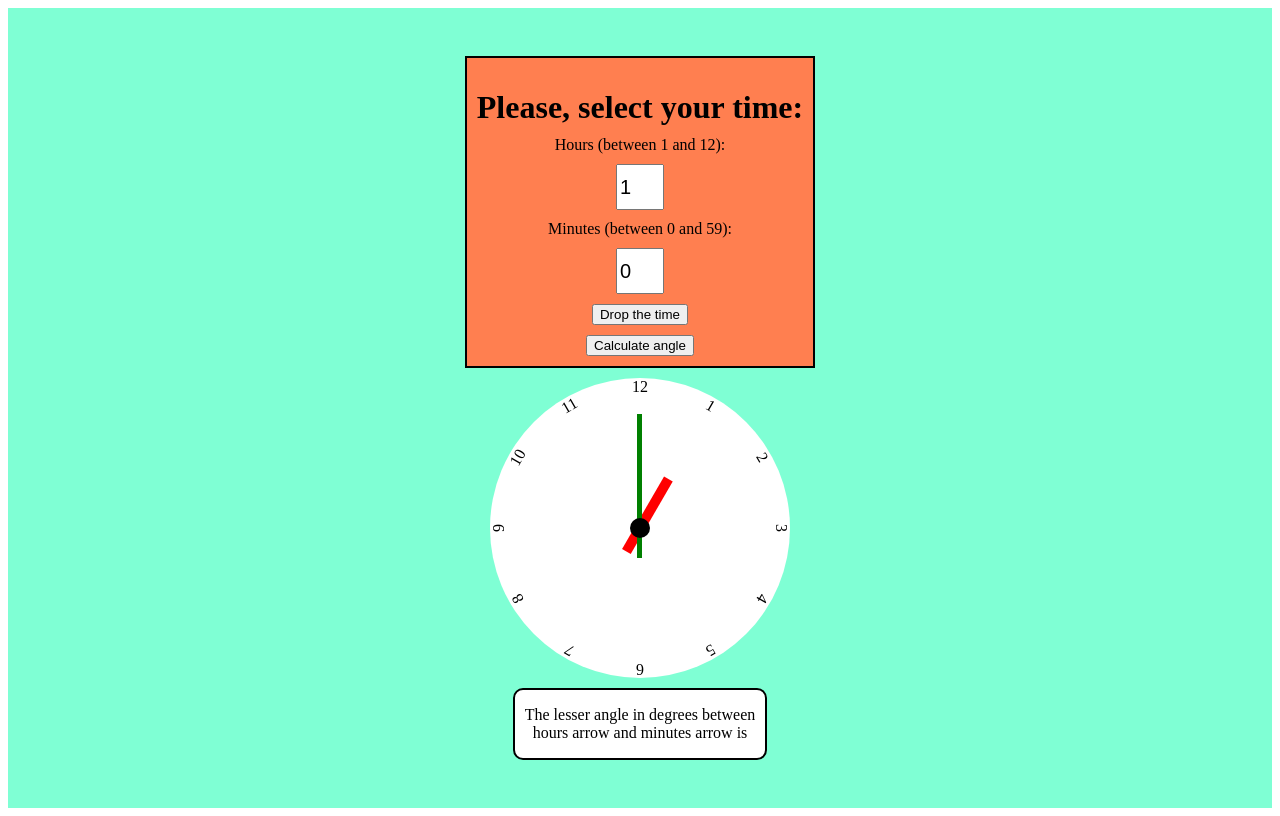
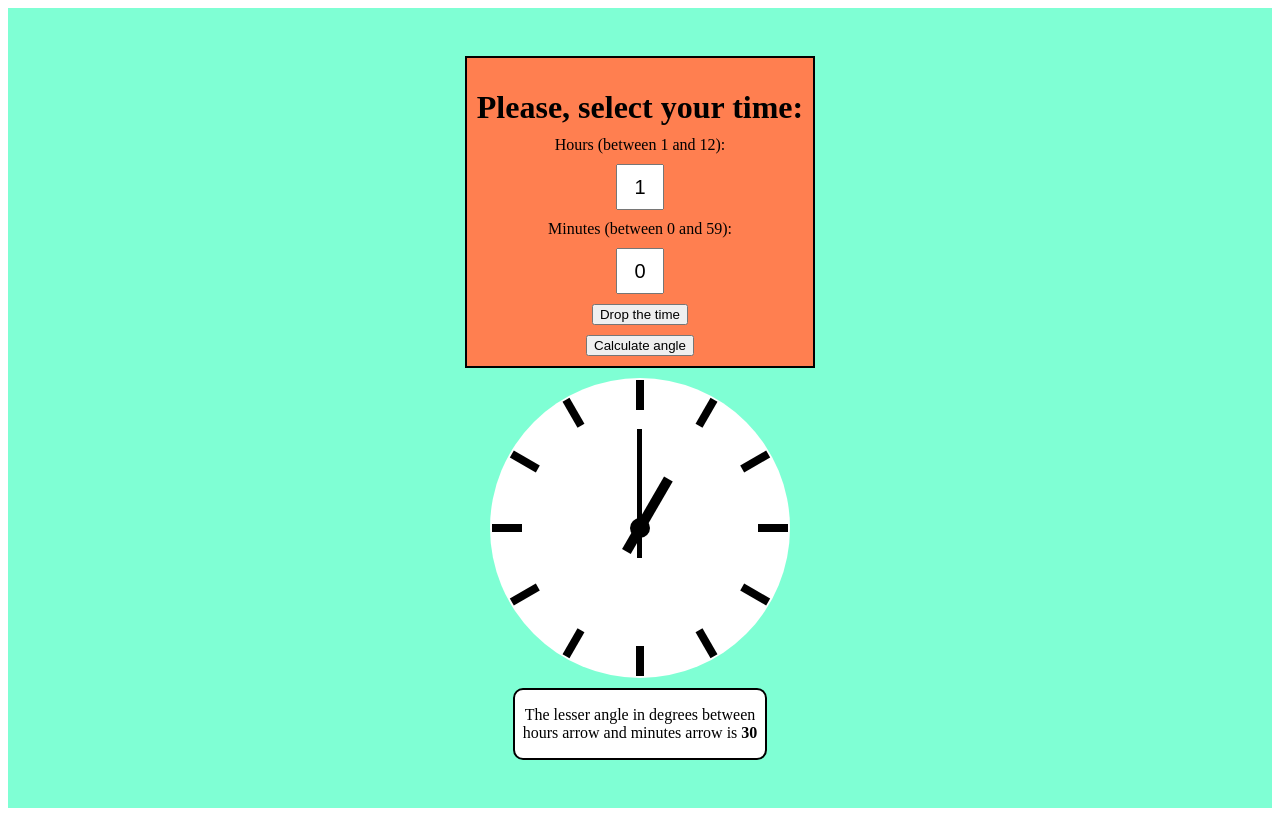
Before and after one commit to Vital188/Clock, a React (Create React App) app: page / in a window 1280 px wide. Built offline with nearby package versions, Linux system fonts and the light colour scheme.

Commit message:
clock style angle calculation

```diff
--- a/src/App.css
+++ b/src/App.css
@@ -1,8 +1,6 @@
 .App {
   text-align: center;
 }
-
-
 
 .App-header {
   background-color: aquamarine;
@@ -11,13 +9,13 @@
   align-items: center;
   justify-content: center;
   flex-direction: column;
-
 }
 
 input {
   width: 40px;
   height: 40px;
   font-size: 20px;
+  text-align: center;
 }
 
 .time {
@@ -44,12 +42,11 @@ input {
   position:absolute;
   width: 100%;
   height: 100%;
-  text-align: center;
   color: black;
   transform: rotate(var(rotate));
 }
 
-/* .number4 {
+/* .line {
   width: 25px;
   height: 5px;
   background-color: rgb(8, 8, 111);
@@ -107,7 +104,7 @@ input {
   left: 48%;
   width: 10px;
   height: 28%;
-  background-color: red;
+  background-color:black;
 }
 
 .clock .minute{
@@ -116,9 +113,9 @@ input {
   bottom: 40%;
   left: 49%;
   width: 5px;
-  height: 48%;
-  background-color: green;
-  transform-origin: 48% 80%;
+  height: 43%;
+  background-color: black;
+  transform-origin: 48% 77%;
 }
 
 .clock::after{
--- a/src/App.jsx
+++ b/src/App.jsx
@@ -29,13 +29,17 @@ const handleCalculation = () => {
   setAngle(minuteDegree - hourDegree)
 }
 
-// useEffect (() => {
-//   if (angle > 180 || angle < 0 ) {
-//     setAngle(hourDegree - minuteDegree)
-//   }
-// }, [angle, hourDegree, minuteDegree]);
+useEffect (() => {
+  if (hourDegree > minuteDegree ) {
+    setAngle(hourDegree - minuteDegree)
+  }
+}, [angle, hourDegree, minuteDegree]);
 
-
+useEffect (() => {
+  if (angle > 180 ) {
+    setAngle(360 - angle)
+  }
+}, [angle]);
 
 console.log(minuteDegree, hourDegree)
 
@@ -65,18 +69,90 @@ console.log(minuteDegree, hourDegree)
       <div className='hour' style={hoursStyle}></div>
       <div className='center'></div>
       <div className='minute' style={minutesStyle}></div>
-      <div className='number number1'>1</div>
-      <div className='number number2'>2</div>
-      <div className='number number3'>3</div>
-      <div className='number number4'>4</div>
-      <div className='number number5'>5</div>
-      <div className='number number6'>6</div>
-      <div className='number number7'>7</div>
-      <div className='number number8'>8</div>
-      <div className='number number9'>9</div>
-      <div className='number number10'>10</div>
-      <div className='number number11'>11</div>
-      <div className='number number12'>12</div>
+      <div className='number number1'><button style={{
+        border: 'none',
+        height: '30px',
+        backgroundColor: 'black',
+        padding: '4px',
+        marginTop: '2px'
+      }}></button></div>
+      <div className='number number2 line'><button style={{
+        border: 'none',
+        height: '30px',
+        backgroundColor: 'black',
+        padding: '4px',
+        marginTop: '2px'
+      }}></button></div>
+      <div className='number number3'><button style={{
+        border: 'none',
+        height: '30px',
+        backgroundColor: 'black',
+        padding: '4px',
+        marginTop: '2px'
+      }}></button></div>
+      <div className='number number4'><button style={{
+        border: 'none',
+        height: '30px',
+        backgroundColor: 'black',
+        padding: '4px',
+        marginTop: '2px'
+      }}></button></div>
+      <div className='number number5'><button style={{
+        border: 'none',
+        height: '30px',
+        backgroundColor: 'black',
+        padding: '4px',
+        marginTop: '2px'
+      }}></button></div>
+      <div className='number number6'><button style={{
+        border: 'none',
+        height: '30px',
+        backgroundColor: 'black',
+        padding: '4px',
+        marginTop: '2px'
+      }}></button></div>
+      <div className='number number7'><button style={{
+        border: 'none',
+        height: '30px',
+        backgroundColor: 'black',
+        padding: '4px',
+        marginTop: '2px'
+      }}></button></div>
+      <div className='number number8'><button style={{
+        border: 'none',
+        height: '30px',
+        backgroundColor: 'black',
+        padding: '4px',
+        marginTop: '2px'
+      }}></button></div>
+      <div className='number number9'><button style={{
+        border: 'none',
+        height: '30px',
+        backgroundColor: 'black',
+        padding: '4px',
+        marginTop: '2px'
+      }}></button></div>
+      <div className='number number10'><button style={{
+        border: 'none',
+        height: '30px',
+        backgroundColor: 'black',
+        padding: '4px',
+        marginTop: '2px'
+      }}></button></div>
+      <div className='number number11'><button style={{
+        border: 'none',
+        height: '30px',
+        backgroundColor: 'black',
+        padding: '4px',
+        marginTop: '2px'
+      }}></button></div>
+      <div className='number number12'><button style={{
+        border: 'none',
+        height: '30px',
+        backgroundColor: 'black',
+        padding: '4px',
+        marginTop: '2px'
+      }}></button></div>
 
       </div>
       <div className='boxfortext'>
```
